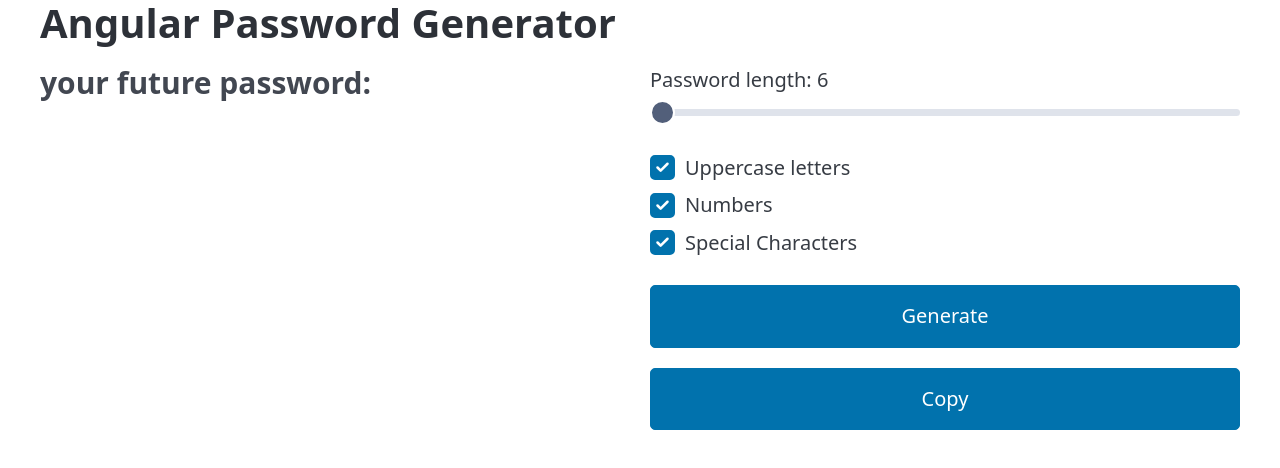
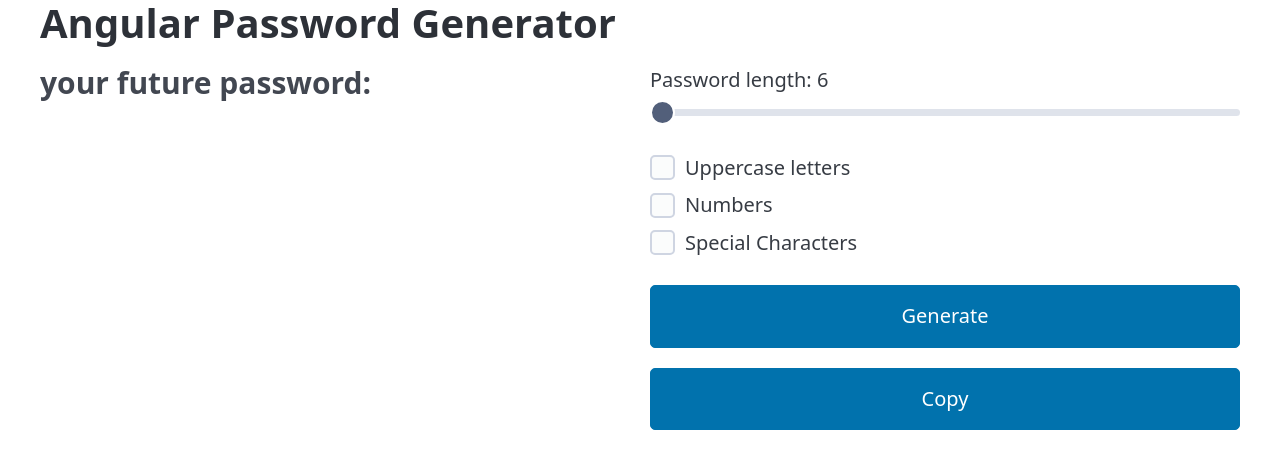
Before and after one commit to Oualidrahhouti/passwordGenerator, an Angular app: page / in a window 1280 px wide. Shown: the top 468 px of the page. Built offline with nearby package versions, Linux system fonts and the light colour scheme.

Commit message:
optimising code

```diff
--- a/src/app/app.component.html
+++ b/src/app/app.component.html
@@ -9,7 +9,7 @@
         <label for="length"
           >Password length: {{ length }}
           <input
-            (input)="onChangeLength($event)"
+            [(ngModel)]="length"
             id="length"
             type="range"
             min="6"
@@ -19,32 +19,26 @@
         </label>
         <label for="uppercase"
           ><input
-            #uppercase
             name="uppercase"
             id="uppercase"
             type="checkbox"
-            [checked]="uppercase"
-            (change)="onChangeSettings(uppercase.name, uppercase.checked)"
+            [(ngModel)]="uppercase"
           />Uppercase letters
         </label>
         <label for="numbers"
           ><input
-            #numbers
             name="numbers"
             id="numbers"
             type="checkbox"
-            [checked]="numbers"
-            (change)="onChangeSettings(numbers.name, numbers.checked)"
+            [(ngModel)]="numbers"
           />Numbers
         </label>
         <label for="symbols"
           ><input
-            #symbols
             name="symbols"
             id="symbols"
             type="checkbox"
-            [checked]="symbols"
-            (change)="onChangeSettings(symbols.name, symbols.checked)"
+            [(ngModel)]="symbols"
           />Special Characters
         </label>
       </fieldset>
--- a/src/app/app.component.ts
+++ b/src/app/app.component.ts
@@ -1,10 +1,11 @@
 import { Component } from '@angular/core';
+import { FormsModule } from '@angular/forms';
 import { RouterOutlet } from '@angular/router';
 
 @Component({
   selector: 'app-root',
   standalone: true,
-  imports: [RouterOutlet],
+  imports: [RouterOutlet, FormsModule],
   templateUrl: './app.component.html',
   styleUrl: './app.component.css',
 })
@@ -21,24 +22,5 @@ export class AppComponent {
 
   password = '';
 
-  onChangeLength(event: Event) {
-    const parsedValue = parseInt((event.target as HTMLInputElement).value);
-
-    if (!isNaN(parsedValue)) {
-      this.length = parsedValue;
-    }
-  }
-
-  onChangeSettings(settingName: string, settingValue: boolean) {
-    if (
-      settingName !== 'uppercase' &&
-      settingName !== 'numbers' &&
-      settingName !== 'symbols'
-    ) {
-      return;
-    }
-    this[settingName] = settingValue;
-    console.log(this[settingName], settingName);
-  }
   generatePassword() {}
 }
```
